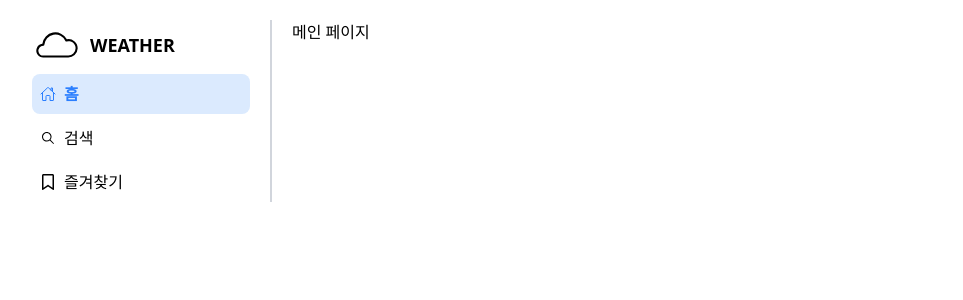
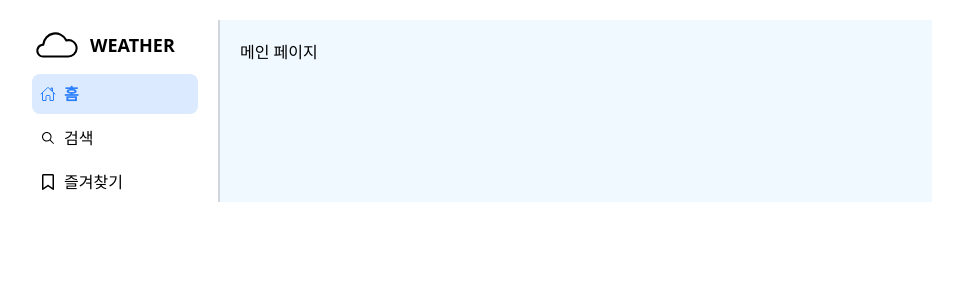
Before and after one commit to empal030110/weather-app, a React (Vite) app: page / in a window 1280 px wide. Shown: the top 300 px of the page, without its empty margins (158-1121 px from the left). Built offline with nearby package versions, Linux system fonts and the light colour scheme.

Commit message:
feat: 컨텐츠 컨테이너 생성

```diff
--- a/src/pages/home/HomePage.tsx
+++ b/src/pages/home/HomePage.tsx
@@ -1,9 +1,9 @@
+import { ContantsContainer } from "@/shared/ui/contantsContainer"
+
 export function HomePage() {
   return (
-    <div>
-      <div>
-        메인 페이지
-      </div>
-    </div>
+    <ContantsContainer>
+      메인 페이지
+    </ContantsContainer>
   )
 }
--- /dev/null
+++ b/src/shared/ui/contantsContainer.tsx
@@ -0,0 +1,7 @@
+export function ContantsContainer({ children }: { children: React.ReactNode; }) {
+  return (
+    <div className="w-full bg-sky-50 p-[20px]">
+      {children}
+    </div>
+  );
+}
--- a/src/shared/ui/pageContainer.tsx
+++ b/src/shared/ui/pageContainer.tsx
@@ -1,6 +1,6 @@
 export function PageContainer({ children }: { children: React.ReactNode; }) {
   return (
-    <div className="w-full h-full max-w-[940px] m-auto p-[20px] flex gap-[20px]">
+    <div className="w-full h-full max-w-[940px] m-auto p-[20px] flex">
       {children}
     </div>
   );
```
